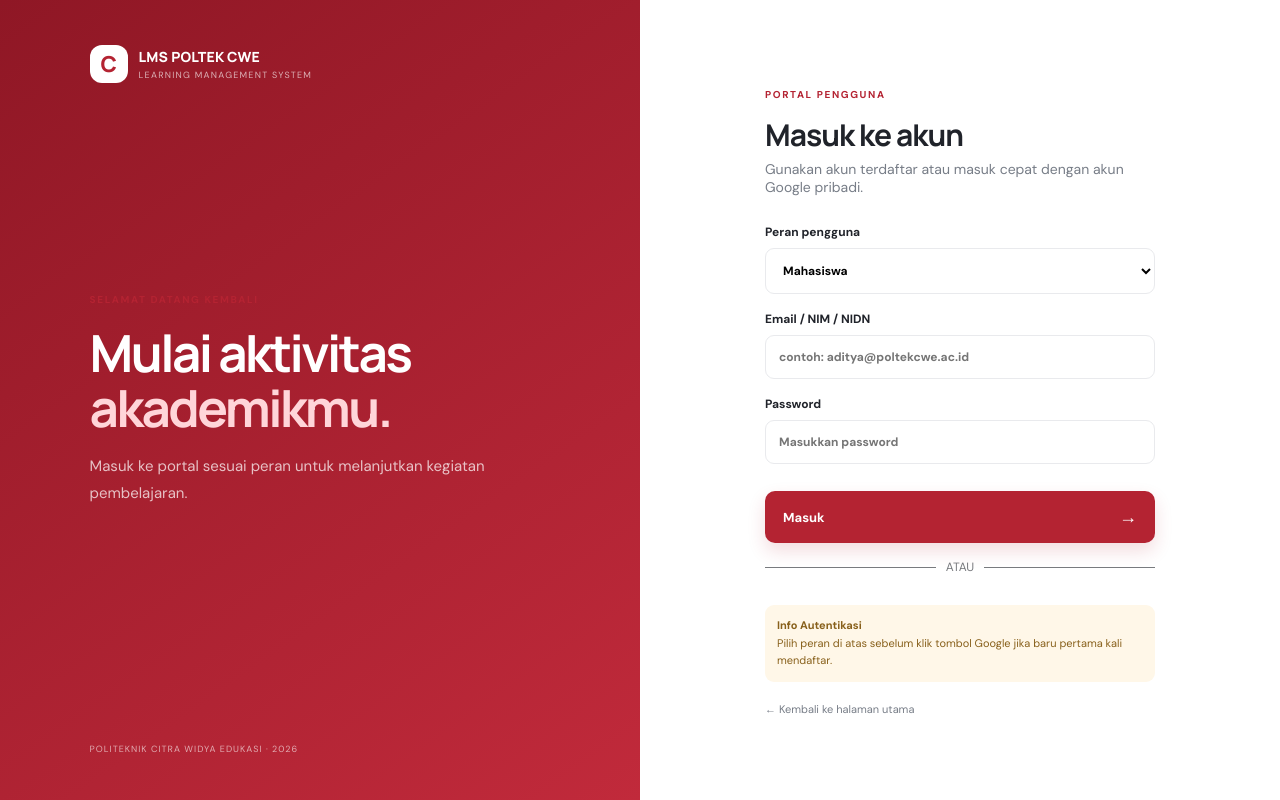
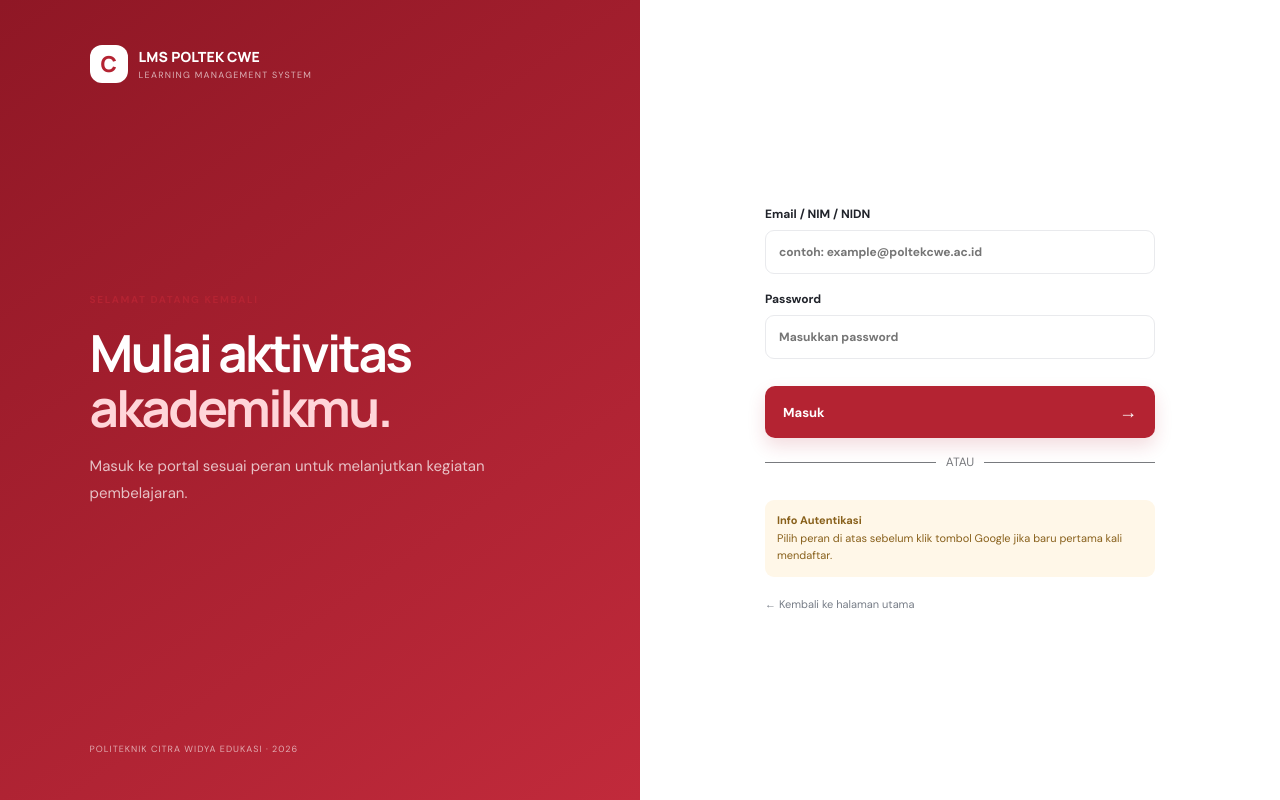
Before and after one commit to Anonym541/TUGAS-LMS, a Spring Boot app: page /login.html in a window 1280 px wide. Run offline with Spring Boot 4, Linux system fonts and the light colour scheme; some of the project's set-up classes (security, data sources, template engines, error pages and the like) are left out, and stand-ins take their place; some libraries are stand-ins or nearby versions.

Commit message:
Simplify login form by removing role selection
Removed user role selection and introductory text from login form.

```diff
--- a/lms-backend/src/main/resources/static/login.html
+++ b/lms-backend/src/main/resources/static/login.html
@@ -28,22 +28,9 @@
 
     <section class="login-form-wrap">
       <form class="login-form" id="loginForm">
-        <span class="eyebrow">PORTAL PENGGUNA</span>
-        <h2>Masuk ke akun</h2>
-        <p>Gunakan akun terdaftar atau masuk cepat dengan akun Google pribadi.</p>
-
-        <label>
-          Peran pengguna
-          <select id="role">
-            <option value="mahasiswa">Mahasiswa</option>
-            <option value="dosen">Dosen</option>
-            <option value="admin">Admin</option>
-          </select>
-        </label>
-
         <label>
           Email / NIM / NIDN
-          <input id="identity" placeholder="contoh: aditya@poltekcwe.ac.id" required>
+          <input id="identity" placeholder="contoh: example@poltekcwe.ac.id" required>
         </label>
 
         <label>
```
